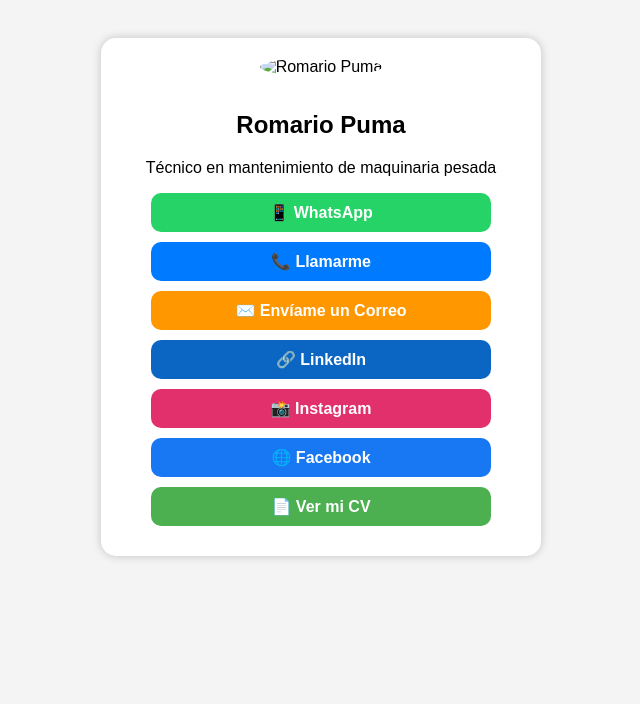
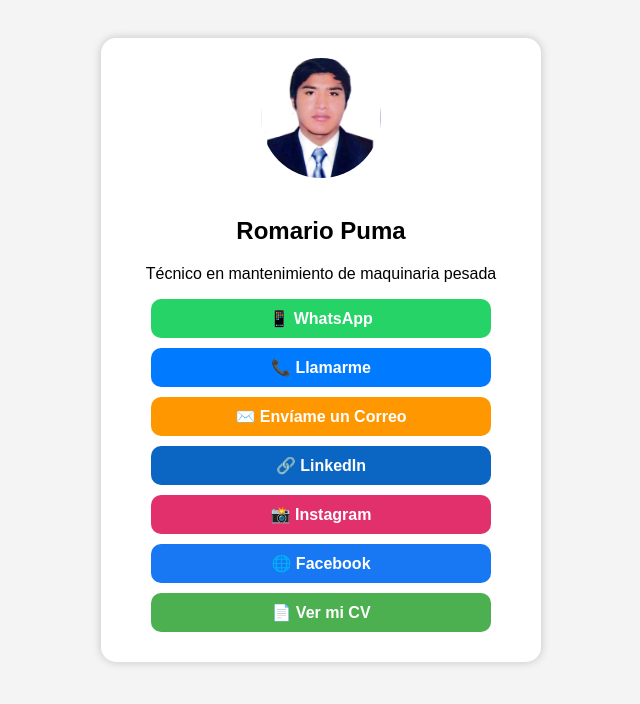
Before and after one commit to RomarioPuma/Tarjeta-profesional, a plain HTML site: page index.html in a window 1280 px wide. Shown: the whole page, without its empty margins (319-959 px from the left). Drawn offline with Linux system fonts and the light colour scheme.

Commit message:
Update index.html
Signed-off-by: RomarioPuma <romario.puma@tecsup.edu.pe>

```diff
--- a/index.html
+++ b/index.html
@@ -46,7 +46,7 @@
 </head>
 <body>
   <div class="card">
-    <img src="foto_romario.jpeg.jpeg" alt="Romario Puma">
+    <img src="foto.jpg.jpeg" alt="Romario Puma">
     <h2>Romario Puma</h2>
     <p>Técnico en mantenimiento de maquinaria pesada</p>
 
```
